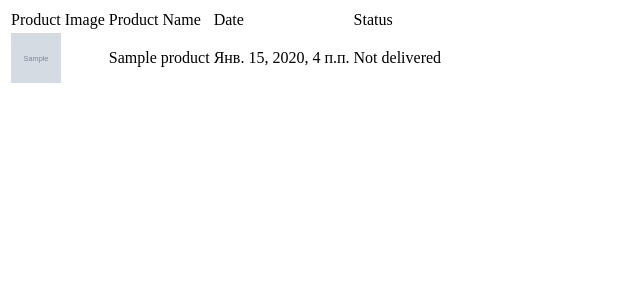
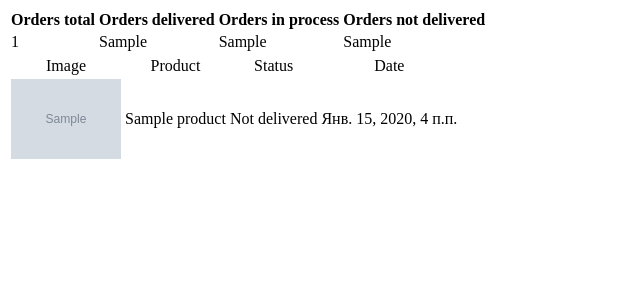
Before and after one commit to emir-naiz/bezman, a Django app: template bezman_shop/supershop/templates/supershop/order-list.html in a window 1280 px wide. Shown: the top 300 px of the page, without its empty margins (0-640 px from the left). Run offline with Django 3.2, Linux system fonts and the light colour scheme; tables that the repository leaves empty hold one stand-in row (values such as "Sample post"); the template is opened without the code that fills it: values that come from a table or form of the project are taken from there, most other values are stand-ins (such as "Sample title", 1, 10 or a date in 2020); grey boxes marked "Sample" are stand-in pictures.

Commit message:
add Orders count

```diff
--- a/bezman_shop/supershop/templates/supershop/order-list.html
+++ b/bezman_shop/supershop/templates/supershop/order-list.html
@@ -1,16 +1,30 @@
+<table>
+    <tr>
+        <th>Orders total</th>
+        <th>Orders delivered</th>
+        <th>Orders in process</th>
+        <th>Orders not delivered</th>
+    </tr>
+    <tr>
+        <td>{{ orders_count }}</td>
+        <td>{{ orders_delivered }}</td>
+        <td>{{ orders_in_process }}</td>
+        <td>{{ orders_not_delivered }}</td>
+    </tr>
+</table>
 <table>
 <tr>
-        <td>Product Image</td>
-        <td>Product Name</td>
-        <td>Date</td>
-        <td>Status</td>
+        <td align="center">Image</td>
+        <td align="center">Product</td>
+        <td align="center">Status</td>
+        <td align="center">Date</td>
 </tr>
     {% for order in orders %}
     <tr>
-        <td><img src="{{ order.product.image.url }}" width="50" height="50"></td>
+        <td><img src="{{ order.product.image.url }}" width="110" height="80"></td>
         <td>{{ order.product.name }}</td>
+        <td>{{ order.status}}</td>
         <td>{{ order.date_created }}</td>
-        <td>{{ order.status }}</td>
     </tr>
     {% endfor %}
 </table>
```
